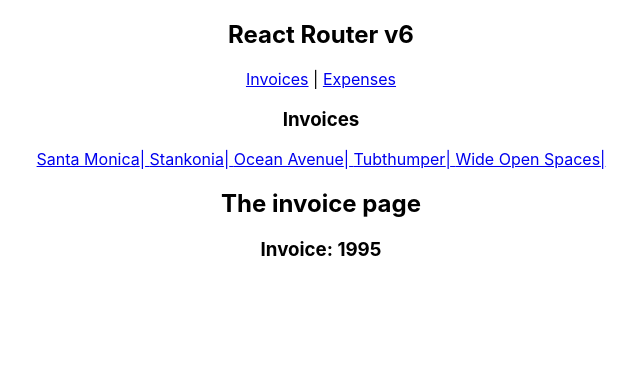
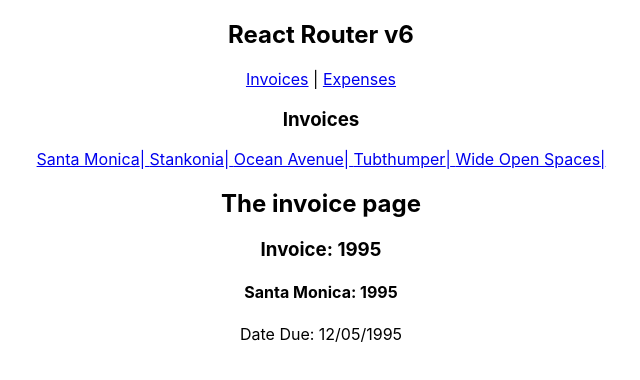
Before and after one commit to aindriu80/router-v6-tutorial, a React (Create React App) app: page /invoices/1995 in a window 1280 px wide. Shown: the top 380 px of the page, without its empty margins (319-959 px from the left). Built offline with nearby package versions, Linux system fonts and the light colour scheme.

Commit message:
Reading a URL Params

```diff
--- a/src/data.js
+++ b/src/data.js
@@ -34,3 +34,7 @@
 export function getInvoices() {
   return invoices
 }
+
+export function getInvoice(number) {
+  return invoices.find((invoice) => invoice.number === number)
+}
--- a/src/routes/invoice.jsx
+++ b/src/routes/invoice.jsx
@@ -1,10 +1,16 @@
+import { getInvoice } from '../data'
 import { useParams } from 'react-router-dom'
 function Invoice() {
   let params = useParams()
+  let invoice = getInvoice(parseInt(params.invoiceId, 10))
   return (
     <>
       <h2>The invoice page</h2>
       <h3>Invoice: {params.invoiceId}</h3>
+      <h4>
+        {invoice.name}: {invoice.number}
+      </h4>
+      <p>Date Due: {invoice.due}</p>
     </>
   )
 }
```
